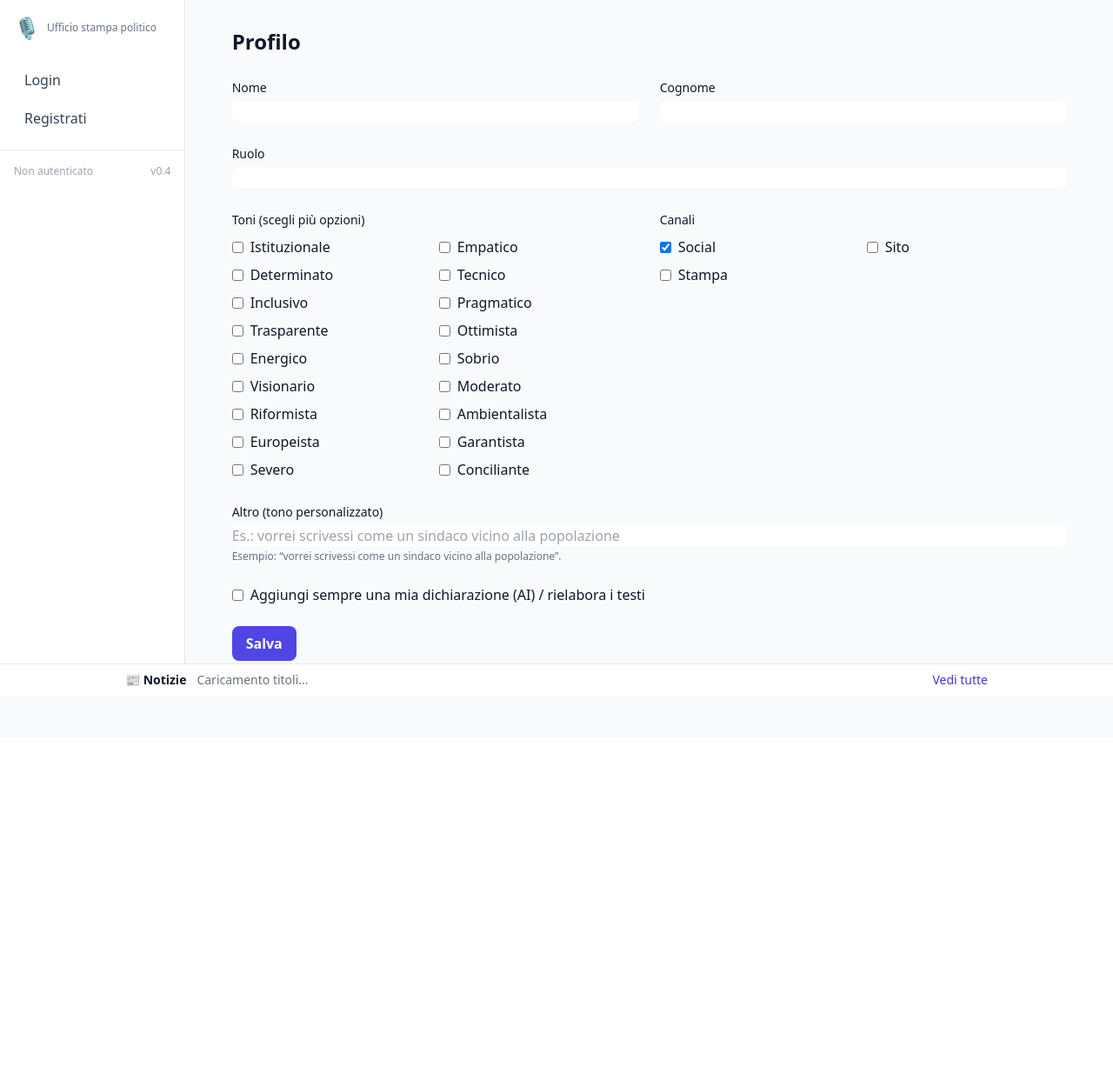
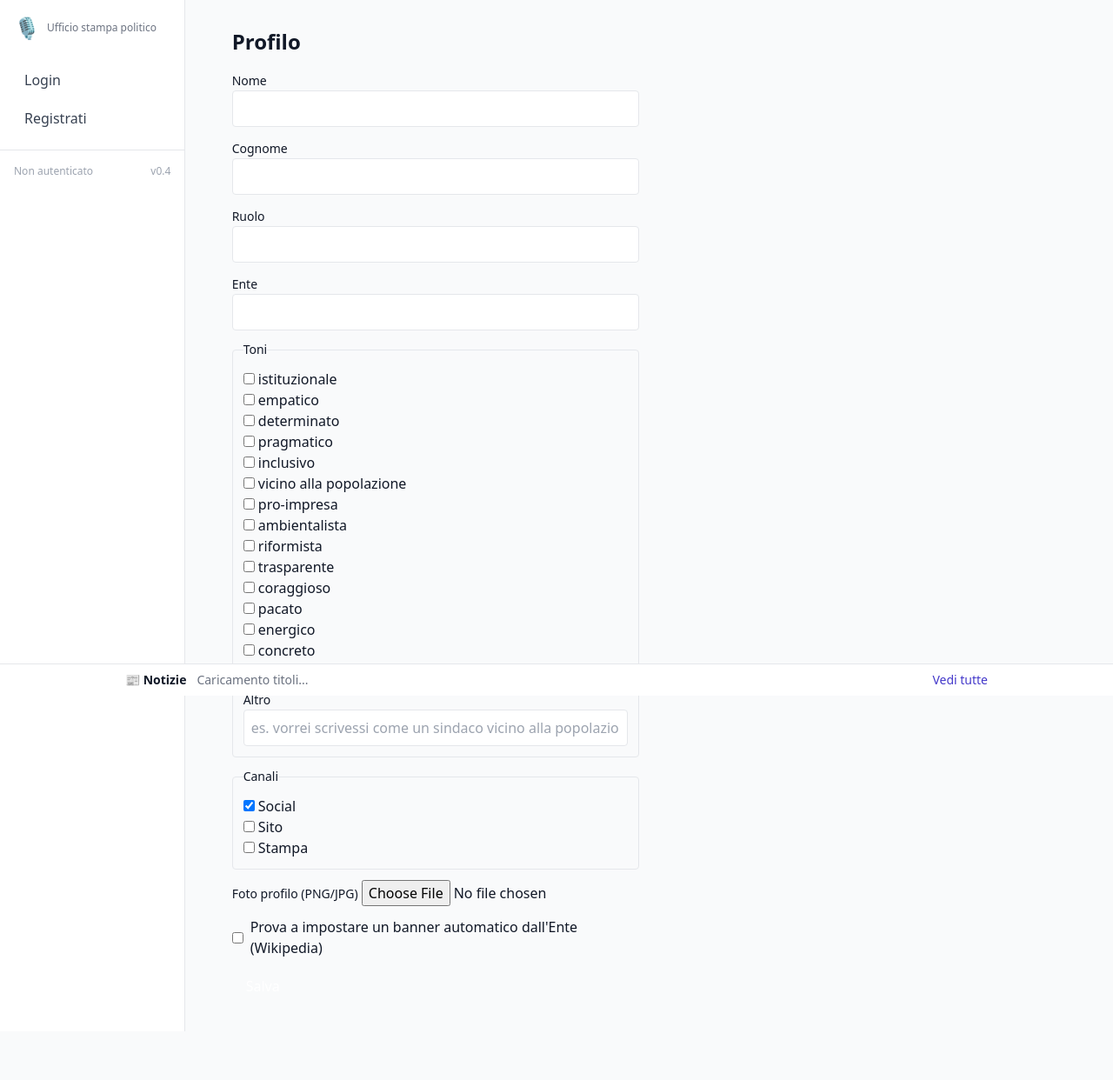
Before and after one commit to lorenzospadotto-debug/noventa-comms-app, a Python web app: template templates/profile.html in a window 1280 px wide. Shown: the whole page at 87% size. Before the commit the page ends 789 px from the top, so only its background shows below. Run offline with Jinja, Linux system fonts and the light colour scheme; the template is opened without the code that fills it, so the values that code supplies are empty; some libraries are stand-ins or nearby versions.

Commit message:
Update profile.html

```diff
--- a/templates/profile.html
+++ b/templates/profile.html
@@ -1,62 +1,72 @@
 {% extends "base.html" %}
 {% block content %}
-<h1 class="text-2xl font-bold">Profilo</h1>
+<h1 class="text-2xl font-semibold mb-4">Profilo</h1>
 
-<form method="post" action="/profile" class="mt-6 grid grid-cols-1 md:grid-cols-2 gap-6" onsubmit="showOverlay()">
+<form method="post" action="/profile" enctype="multipart/form-data" class="grid md:grid-cols-2 gap-6" onsubmit="showOverlay()">
+  <div class="space-y-3">
     <label class="block">
       <span class="text-sm font-medium">Nome</span>
-    <input type="text" name="first_name" value="{{ profile.first_name }}" class="mt-1 w-full rounded-lg border-gray-300 focus:ring-2 focus:ring-indigo-600">
+      <input name="first_name" class="w-full border rounded p-2" value="{{ (profile or {}).get('first_name','') }}">
     </label>
     <label class="block">
       <span class="text-sm font-medium">Cognome</span>
-    <input type="text" name="last_name" value="{{ profile.last_name }}" class="mt-1 w-full rounded-lg border-gray-300 focus:ring-2 focus:ring-indigo-600">
+      <input name="last_name" class="w-full border rounded p-2" value="{{ (profile or {}).get('last_name','') }}">
     </label>
-  <label class="block md:col-span-2">
+    <label class="block">
       <span class="text-sm font-medium">Ruolo</span>
-    <input type="text" name="role" value="{{ profile.role }}" class="mt-1 w-full rounded-lg border-gray-300 focus:ring-2 focus:ring-indigo-600">
+      <input name="role" class="w-full border rounded p-2" value="{{ (profile or {}).get('role','') }}">
+    </label>
+    <label class="block">
+      <span class="text-sm font-medium">Ente</span>
+      <input name="ente" class="w-full border rounded p-2" value="{{ (profile or {}).get('ente','') }}">
     </label>
 
-  <div>
-    <span class="text-sm font-medium">Toni (scegli più opzioni)</span>
-    <div class="mt-2 grid grid-cols-2 gap-2">
-      {% set tones = profile.tones or [] %}
-      {% for t in ['Istituzionale','Empatico','Determinato','Tecnico','Inclusivo','Pragmatico','Trasparente','Ottimista','Energico','Sobrio','Visionario','Moderato','Riformista','Ambientalista','Europeista','Garantista','Severo','Conciliante'] %}
-      <label class="flex items-center gap-2">
-        <input type="checkbox" name="tones" value="{{ t }}" {% if t in tones %}checked{% endif %}>
-        <span>{{ t }}</span>
+    <fieldset class="border rounded p-3">
+      <legend class="text-sm font-medium">Toni</legend>
+      {% set sel = (profile or {}).get('tones',[]) %}
+      {% for t in [
+        "istituzionale","empatico","determinato","pragmatico","inclusivo","vicino alla popolazione",
+        "pro-impresa","ambientalista","riformista","trasparente","coraggioso","pacato","energico","concreto","visionario"
+      ] %}
+      <label class="block"><input type="checkbox" name="tones" value="{{ t }}" {% if t in sel %}checked{% endif %}> {{ t }}</label>
+      {% endfor %}
+      <label class="block mt-2">
+        <span class="text-sm">Altro</span>
+        <input name="tone_other" class="w-full border rounded p-2" placeholder="es. vorrei scrivessi come un sindaco vicino alla popolazione" value="{{ (profile or {}).get('tone_other','') }}">
       </label>
+    </fieldset>
+
+    <fieldset class="border rounded p-3">
+      <legend class="text-sm font-medium">Canali</legend>
+      {% set ch = (profile or {}).get('channels',["Social"]) %}
+      {% for c in ["Social","Sito","Stampa"] %}
+      <label class="block"><input type="checkbox" name="channels" value="{{ c }}" {% if c in ch %}checked{% endif %}> {{ c }}</label>
       {% endfor %}
+    </fieldset>
+
+    <div class="flex items-center gap-3">
+      {% if (profile or {}).get('photo_path') %}
+        <img src="/static/userpic.png" onerror="this.src='/static/userpic.png'" alt="" class="w-12 h-12 rounded-full border">
+      {% endif %}
+      <label class="block">
+        <span class="text-sm font-medium">Foto profilo (PNG/JPG)</span>
+        <input type="file" name="photo" accept="image/*">
+      </label>
     </div>
+
+    <label class="inline-flex items-center gap-2 mt-2">
+      <input type="checkbox" name="try_header">
+      <span>Prova a impostare un banner automatico dall'Ente (Wikipedia)</span>
+    </label>
+
+    <button class="mt-3 px-4 py-2 bg-primary text-white rounded" style="background:var(--primary)">Salva</button>
   </div>
 
   <div>
-    <span class="text-sm font-medium">Canali</span>
-    <div class="mt-2 grid grid-cols-2 gap-2">
-      {% set channels = profile.channels or ['Social'] %}
-      {% for c in ['Social','Sito','Stampa'] %}
-      <label class="flex items-center gap-2">
-        <input type="checkbox" name="channels" value="{{ c }}" {% if c in channels %}checked{% endif %}>
-        <span>{{ c }}</span>
-      </label>
-      {% endfor %}
-    </div>
-  </div>
-
-  <div class="md:col-span-2">
-    <label class="block">
-      <span class="text-sm font-medium">Altro (tono personalizzato)</span>
-      <input type="text" name="tone_other" value="{{ profile.tone_other }}" placeholder="Es.: vorrei scrivessi come un sindaco vicino alla popolazione" class="mt-1 w-full rounded-lg border-gray-300 focus:ring-2 focus:ring-indigo-600">
-      <p class="text-xs text-gray-500 mt-1">Esempio: “vorrei scrivessi come un sindaco vicino alla popolazione”.</p>
-    </label>
-  </div>
-
-  <label class="flex items-center gap-2 md:col-span-2">
-    <input type="checkbox" name="add_ai" {% if profile.add_ai %}checked{% endif %}>
-    <span>Aggiungi sempre una mia dichiarazione (AI) / rielabora i testi</span>
-  </label>
-
-  <div class="md:col-span-2">
-    <button class="px-4 py-2 rounded-lg bg-indigo-600 text-white font-semibold">Salva</button>
+    {% if (profile or {}).get('header_image_url') %}
+      <div class="text-sm mb-2">Header attuale</div>
+      <img src="{{ (profile or {}).get('header_image_url') }}" alt="" class="w-full h-40 object-cover rounded border">
+    {% endif %}
   </div>
 </form>
 {% endblock %}
```
Lines whose indentation alone changed are shown as unchanged.
